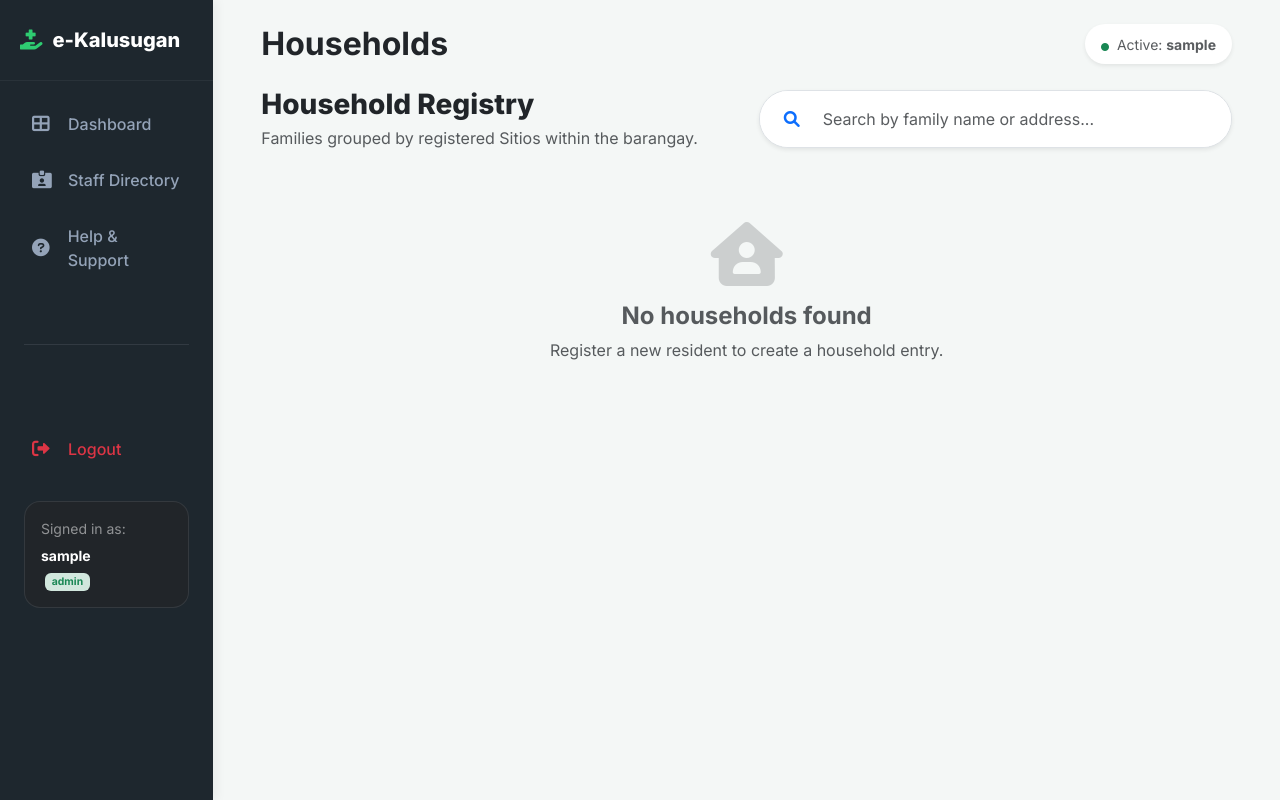
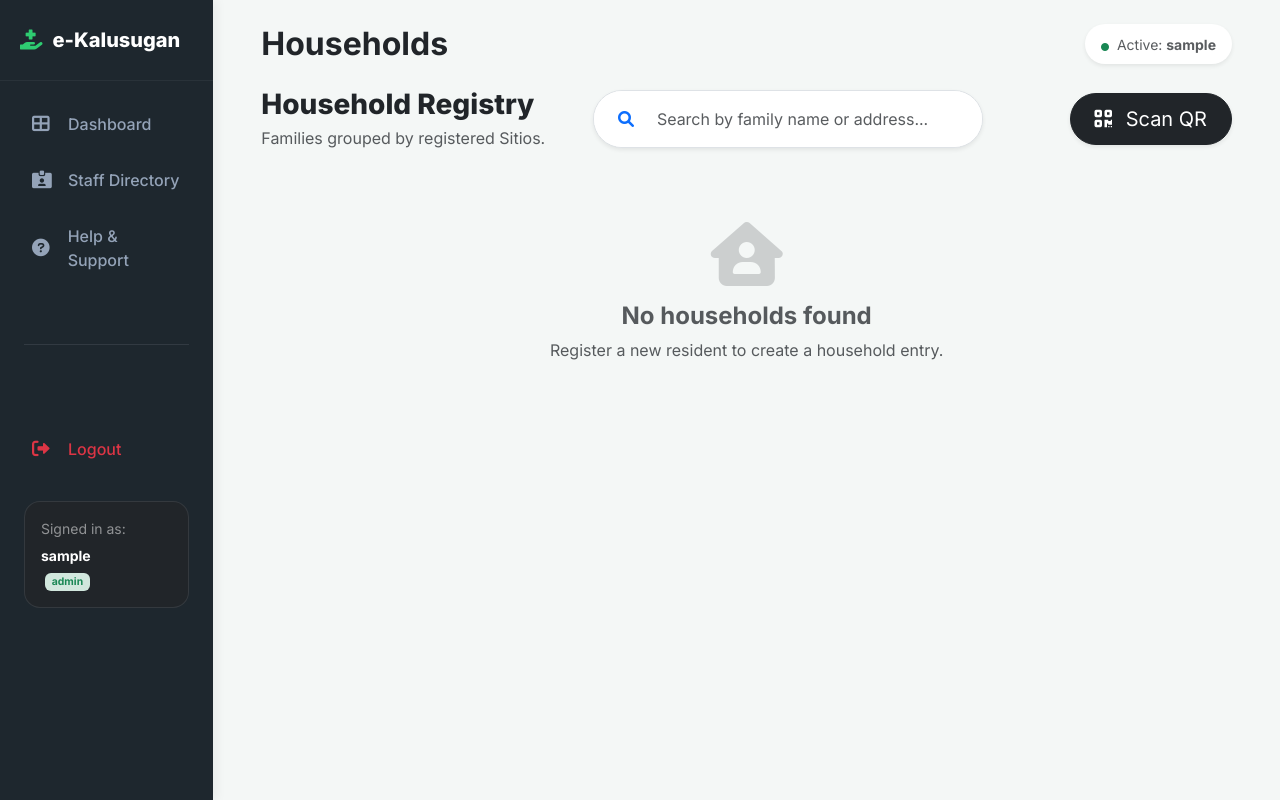
Before and after one commit to rinzoberio6-tech/avengers, a Flask app: page /households in a window 1280 px wide. Run offline with Flask 3, Linux system fonts and the light colour scheme; the visitor is signed in with stand-in values (Sample User, id 1); data comes from the database, SQL or seed files in the repository; data that the repository does not hold is empty.

Commit message:
Add QR scanner to household registry page

```diff
--- a/app/templates/patients/list_households.html
+++ b/app/templates/patients/list_households.html
@@ -1,11 +1,11 @@
 {% extends "layout.html" %}
 {% block content %}
 <div class="row mb-4 align-items-center">
-    <div class="col-md-6">
+    <div class="col-md-4">
         <h3 class="fw-800 text-dark mb-1">Household Registry</h3>
-        <p class="text-muted mb-0">Families grouped by registered Sitios within the barangay.</p>
+        <p class="text-muted mb-0">Families grouped by registered Sitios.</p>
     </div>
-    <div class="col-md-6">
+    <div class="col-md-5">
         <div class="input-group shadow-sm rounded-pill overflow-hidden bg-white border">
             <span class="input-group-text bg-white border-0 ps-4">
                 <i class="fas fa-search text-primary"></i>
@@ -13,7 +13,57 @@
             <input type="text" id="householdSearch" class="form-control border-0 py-3 shadow-none" placeholder="Search by family name or address...">
         </div>
     </div>
+    <div class="col-md-3 text-end">
+        <button type="button" class="btn btn-dark btn-lg rounded-pill px-4 shadow-sm" data-bs-toggle="modal" data-bs-target="#scanHouseholdModal">
+            <i class="fas fa-qrcode me-2"></i> Scan QR
+        </button>
+    </div>
 </div>
+
+<!-- Scan Household Modal -->
+<div class="modal fade" id="scanHouseholdModal" tabindex="-1" aria-hidden="true">
+    <div class="modal-dialog modal-dialog-centered">
+        <div class="modal-content border-0 shadow-lg rounded-4">
+            <div class="modal-header border-0 pt-4 px-4">
+                <h5 class="modal-title fw-800"><i class="fas fa-qrcode text-primary me-2"></i> Scan Household QR</h5>
+                <button type="button" class="btn-close" data-bs-dismiss="modal" aria-label="Close"></button>
+            </div>
+            <div class="modal-body p-4 text-center">
+                <div id="reader" class="rounded-4 overflow-hidden shadow-sm mb-3"></div>
+                <p class="text-muted small">Scan the QR code posted on the household's door to quickly record a visit.</p>
+            </div>
+        </div>
+    </div>
+</div>
+
+<!-- QR Scanner Scripts -->
+<script src="https://unpkg.com/html5-qrcode"></script>
+<script>
+    document.addEventListener("DOMContentLoaded", function() {
+        const modal = document.getElementById('scanHouseholdModal');
+        let html5QrCode;
+
+        modal.addEventListener('shown.bs.modal', function () {
+            html5QrCode = new Html5Qrcode("reader");
+            const qrCodeSuccessCallback = (decodedText, decodedResult) => {
+                if (decodedText.includes('/household/scan/')) {
+                    window.location.href = decodedText;
+                    html5QrCode.stop();
+                } else {
+                    alert("Invalid Household QR Code");
+                }
+            };
+            const config = { fps: 10, qrbox: { width: 250, height: 250 } };
+            html5QrCode.start({ facingMode: "environment" }, config, qrCodeSuccessCallback);
+        });
+
+        modal.addEventListener('hidden.bs.modal', function () {
+            if (html5QrCode) {
+                html5QrCode.stop().catch(err => console.error("Error stopping scanner", err));
+            }
+        });
+    });
+</script>
 
 {% set grouped_households = {} %}
 {% for h in households %}
```
